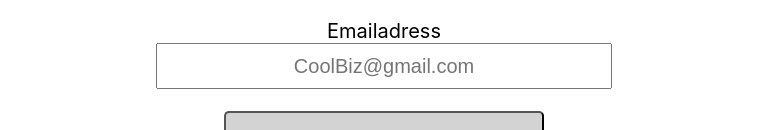
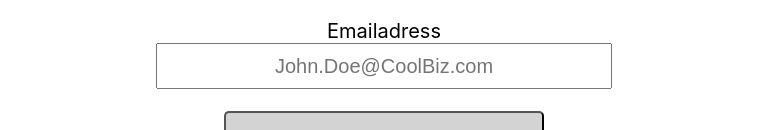
Before and after one commit to jonkan999/fairyboys-prototype, a React (Create React App) app: page / in a window 1280 px wide. Shown: the part 696-826 px from the top of the page, without its empty margins (256-1022 px from the left). Built offline with nearby package versions, Linux system fonts and the light colour scheme.

Commit message:
Add files via upload

```diff
--- a/src/BasicForm.js
+++ b/src/BasicForm.js
@@ -40,7 +40,7 @@ export default class BasicForm extends React.Component {
             <Field className='form-field'
             id="email"
             name="email"
-            placeholder="CoolBiz@gmail.com"
+            placeholder="John.Doe@CoolBiz.com"
             />
             <h1/>
             <button className="submit-button" type="submit" onClick={() => { setTimeout(() => {this.props.startInd(true)}, 1000)}}>
```
